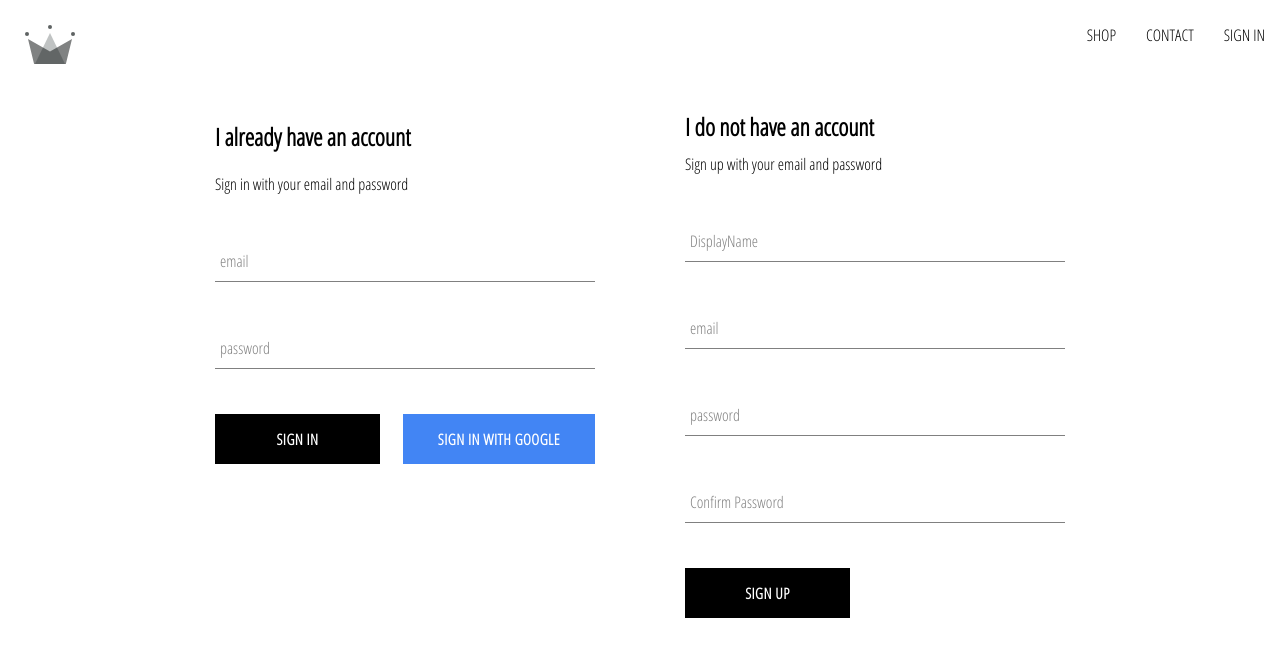
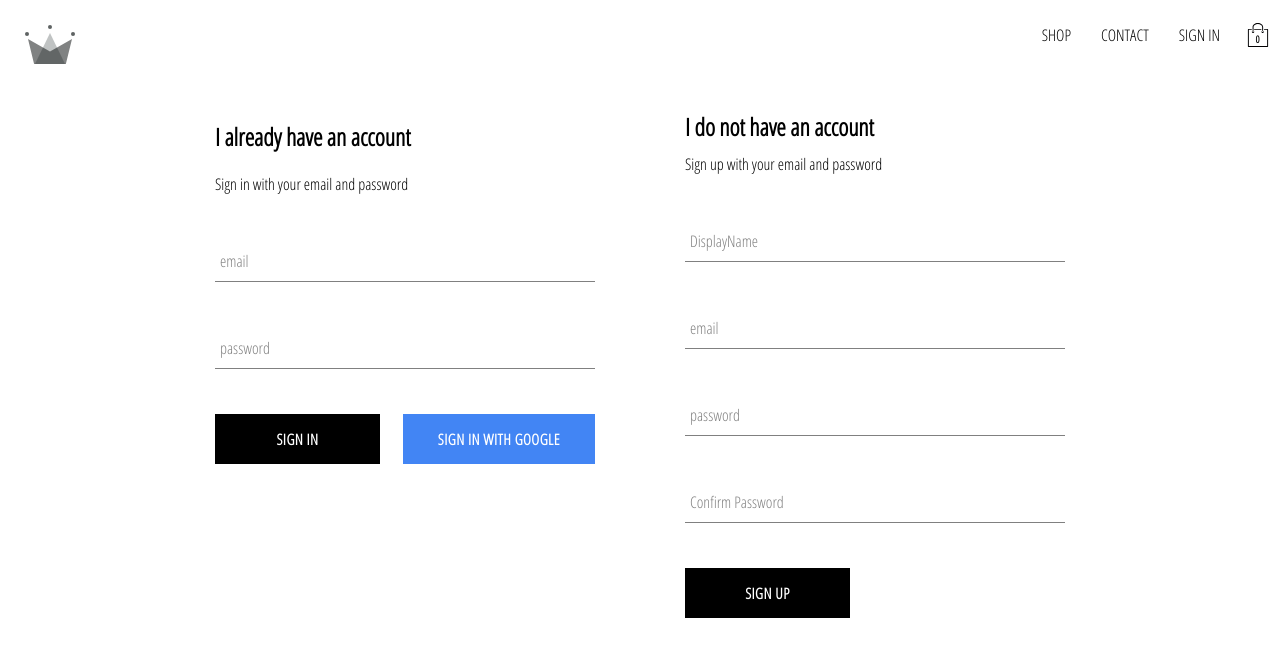
Before and after one commit to florpapp/crwn-clothing, a React (Create React App) app: page /signin in a window 1280 px wide. Shown: the top 656 px of the page. Built offline with nearby package versions, Linux system fonts and the light colour scheme; no server answers.

Commit message:
dropdown cart

```diff
--- /dev/null
+++ b/src/components/cart-dropdown/cart-dropdown.component.jsx
@@ -0,0 +1,15 @@
+import React from "react";
+
+import CustomButton from '../custom-button/custom-button.component';
+
+import './cart-dropdown.styles.scss';
+
+const CartDropdown =()=> (
+    <div className="cart-dropdown">
+        <div className="cart-items">
+        </div>
+        <CustomButton>GO TO CHECKOUT</CustomButton>
+    </div>
+    )
+
+export default CartDropdown;
--- /dev/null
+++ b/src/components/cart-dropdown/cart-dropdown.styles.scss
@@ -0,0 +1,24 @@
+.cart-dropdown {
+    position: absolute;
+    width: 240px;
+    height: 340px;
+    display: flex;
+    flex-direction: column;
+    padding: 20px;
+    border: 1px solid black;
+    background-color: white;
+    top: 90px;
+    right: 40px;
+    z-index: 5;
+
+    .cart-items {
+      height: 240px;
+      display: flex;
+      flex-direction: column;
+      overflow: scroll;
+    }
+
+    button {
+      margin-top: auto;
+    }
+  }
--- /dev/null
+++ b/src/components/cart-icon/cart-icon.component.jsx
@@ -0,0 +1,19 @@
+import React from "react";
+import { connect } from "react-redux";
+
+import { toggleCartHidden } from "../../redux/cart/cart.actions";
+import {ReactComponent as ShoppingIcon} from '../../assets/shopping-bag.svg';
+
+import './cart-icon.styles.scss';
+
+const CartIcon = ({toggleCartHidden})=>(
+    <div className="cart-icon" onClick={toggleCartHidden}>
+        <ShoppingIcon className="shopping-icon"/>
+        <span className="item-count"> 0 </span>
+    </div>
+);
+const mapDispatchToProps = dispatch => ({
+    toggleCartHidden: () =>dispatch (toggleCartHidden())
+});
+
+export default connect(null, mapDispatchToProps)(CartIcon);
--- /dev/null
+++ b/src/components/cart-icon/cart-icon.styles.scss
@@ -0,0 +1,21 @@
+.cart-icon {
+    width: 45px;
+    height: 45px;
+    position: relative;
+    display: flex;
+    align-items: center;
+    justify-content: center;
+    cursor: pointer;
+
+    .shopping-icon {
+      width: 24px;
+      height: 24px;
+    }
+
+    .item-count {
+      position: absolute;
+      font-size: 10px;
+      font-weight: bold;
+      bottom: 12px;
+    }
+  }
--- a/src/components/header/header.component.jsx
+++ b/src/components/header/header.component.jsx
@@ -3,11 +3,13 @@
 import { connect } from 'react-redux';
 
 import {auth} from '../../firebase/firebase.utils.js';
+import CartIcon from '../cart-icon/cart-icon.component.jsx';
+import CartDropdown from '../cart-dropdown/cart-dropdown.component.jsx';
 
 import { ReactComponent as Logo } from '../../assets/crown.svg';
 import './header.styles.scss';
 
-const Header = ({currentUser}) => (
+const Header = ({currentUser, hidden}) => (
     <div className='header'>
         <Link className= 'logo-container' to="/">
             <Logo className='logo'/>
@@ -29,12 +31,14 @@
                 </Link>
 
             }
+            <CartIcon />
         </div>
+        {hidden ? null : <CartDropdown />}
     </div>
 );
 
-const mapStateToProps = state =>({
-    currentUser: state.user.currentUser
+const mapStateToProps = ({user:{currentUser}, cart: {hidden}}) =>({
+    currentUser, hidden
 });
 
 export default connect(mapStateToProps)(Header);
--- /dev/null
+++ b/src/redux/cart/cart.actions.js
@@ -0,0 +1,6 @@
+import CartActionTypes from "./cart.types";
+
+
+export const toggleCartHidden = ()=>({
+    type: CartActionTypes.TOGGLE_CART_HIDDEN
+})
--- /dev/null
+++ b/src/redux/cart/cart.reducer.js
@@ -0,0 +1,20 @@
+import CartActionTypes from "./cart.types";
+
+const INITIAL_STATE = {
+    hidden :true
+};
+
+const cartReducer = (state = INITIAL_STATE, action) =>{
+    switch(action.type){
+        case CartActionTypes.TOGGLE_CART_HIDDEN:
+            return{
+                ...state,
+                hidden:!state.hidden
+            }
+            default:
+                return state;
+    }
+
+}
+
+export default cartReducer;
--- /dev/null
+++ b/src/redux/cart/cart.types.js
@@ -0,0 +1,6 @@
+
+const CartActionTypes = {
+    TOGGLE_CART_HIDDEN:'TOGGLE_CART_HIDDEN'
+}
+
+export default CartActionTypes;
--- a/src/redux/root-reducer.js
+++ b/src/redux/root-reducer.js
@@ -1,7 +1,9 @@
 import { combineReducers } from "redux";
 
 import userReducer from "./user/user.reducer";
+import cartReducer from "./cart/cart.reducer";
 
 export default combineReducers({
-    user: userReducer
+    user: userReducer,
+    cart: cartReducer
 });
```
Also changed, not shown: src/assets/shopping-bag.svg (added).
